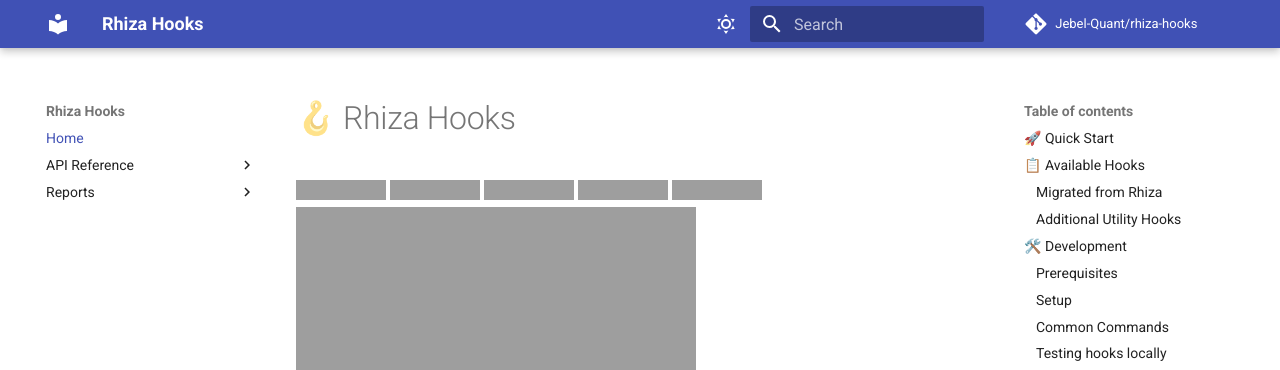
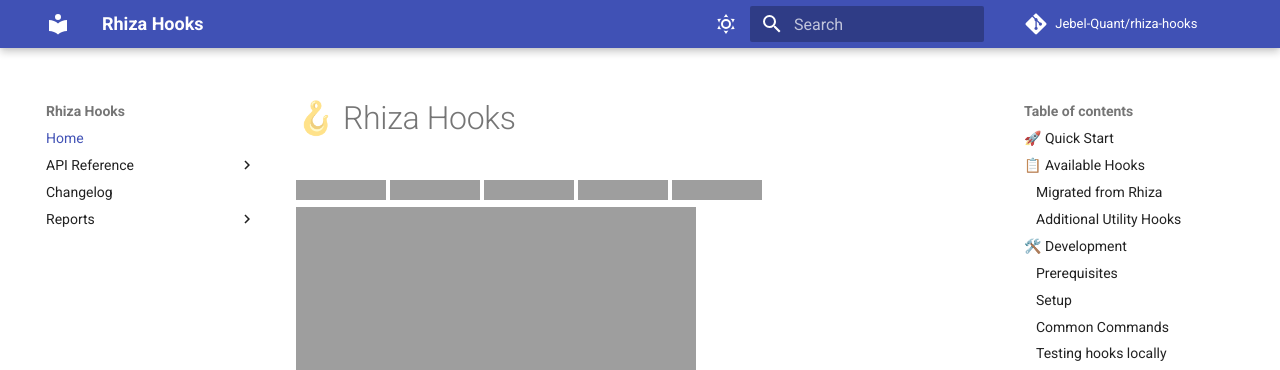
Before and after one commit to Jebel-Quant/rhiza-hooks, an MkDocs documentation site: the page built from docs/index.md, in a window 1280 px wide. Shown: the top 370 px of the page. Built offline with MkDocs 1.6.1 and Material for MkDocs 9.7.7, drawn with Linux system fonts in a browser that asks for light colours; comment, search, counter and statistics services are not loaded; grey boxes are pictures that could not be loaded.

Commit message:
docs: surface CHANGELOG.md in MkDocs nav

```diff
--- a/mkdocs.yml
+++ b/mkdocs.yml
@@ -17,6 +17,7 @@ nav:
       - check_template_bundles: api-reference/check_template_bundles.md
       - check_workflow_names: api-reference/check_workflow_names.md
       - update_readme_help: api-reference/update_readme_help.md
+  - Changelog: changelog.md
   - Reports:
       - Test Report: reports/html-report/report.html
       - Coverage Report: reports/html-coverage/index.html
```
Also changed, not shown: docs/changelog.md (added, +1 -0 lines).
